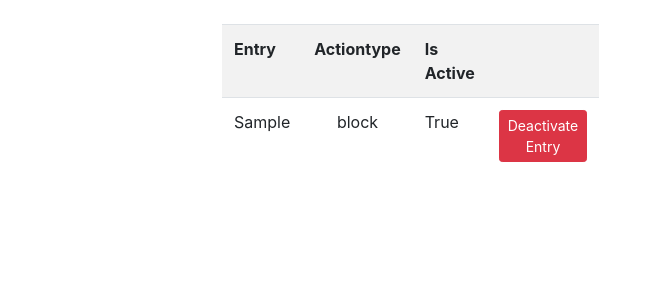
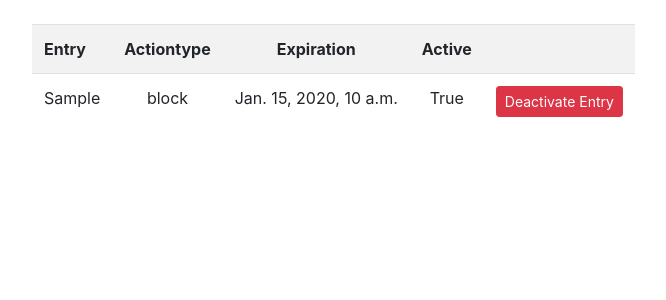
Before and after one commit to esnet-security/SCRAM, a Django app: page /1/ in a window 1280 px wide. Shown: the part 70-370 px from the top of the page, without its empty margins (243-909 px from the left). Run offline with Django 3.2, Linux system fonts and the light colour scheme; a user stored in the database is signed in; data comes from the database, SQL or seed files in the repository; tables that the repository leaves empty hold one stand-in row (values such as "Sample post"); parts of the project's set-up code (start-up, migrations or seed data) failed here and were passed over; some libraries are stand-ins or nearby versions.

Commit message:
feat(expiration): add expiration information and the field in add form

```diff
--- a/scram/templates/route_manager/entry_detail.html
+++ b/scram/templates/route_manager/entry_detail.html
@@ -2,18 +2,20 @@
 
 {% block content %}
   <div class="row d-flex mt-4">
-    <div class="col col-md-4 offset-md-4">
-      <table class="table table-striped">
+    <div class="col col-md-4 offset-md-2">
+      <table class="table table-striped" style="white-space:nowrap;">
         <tr>
           <th>Entry</th>
           <th>Actiontype</th>
-          <th>Is Active</th>
+          <th class="text-center">Expiration</th>
+          <th>Active</th>
           <th></th>
         </tr>
         <tr>
           <td>{{ entry.route }}</td>
           <td class="text-center">{{ entry.actiontype.name }}</td>
-          <td>{{ entry.is_active }}</td>
+          <td>{{ entry.expiration }}</td>
+          <td class="text-center">{{ entry.is_active }}</td>
           <td>
             <form class="form-inline" action="{% url 'route_manager:delete' entry.id %}" method="POST">
             {% csrf_token %}
--- a/scram/templates/route_manager/entry_list.html
+++ b/scram/templates/route_manager/entry_list.html
@@ -86,7 +86,7 @@
             {% if actiontype.name|lower == entry.actiontype|lower %}
               <li class="list-group-item list-group-item-light text-center">
                 <a class="link" href="{% url 'route_manager:detail' entry.id %}">
-                  {{ entry }}</a>
+                  {{ entry.route }} - Expires: {{ entry.expiration }}</a>
              <i class="fa fa-question-circle" title="Current status unknown" id="entry_status_{{ entry.pk }}"></i><script>getStatus("{{ entry.route }}", "{{ entry.pk }}");</script>
              </li>
             {% endif %}
--- a/scram/templates/route_manager/home.html
+++ b/scram/templates/route_manager/home.html
@@ -24,6 +24,7 @@
           {% endfor %}
         </select>
         <input class="form-control mb-2" name="comment" placeholder="comment" type="text">
+        <input class="form-control mb-2 mr-2" name="expiration" type="datetime-local">
         <button class="btn btn-info mb-2 ml-2" style="background-color:#2ba6c8!important;" type="submit">Add Entry</button>
       </div>
     </form>
```
